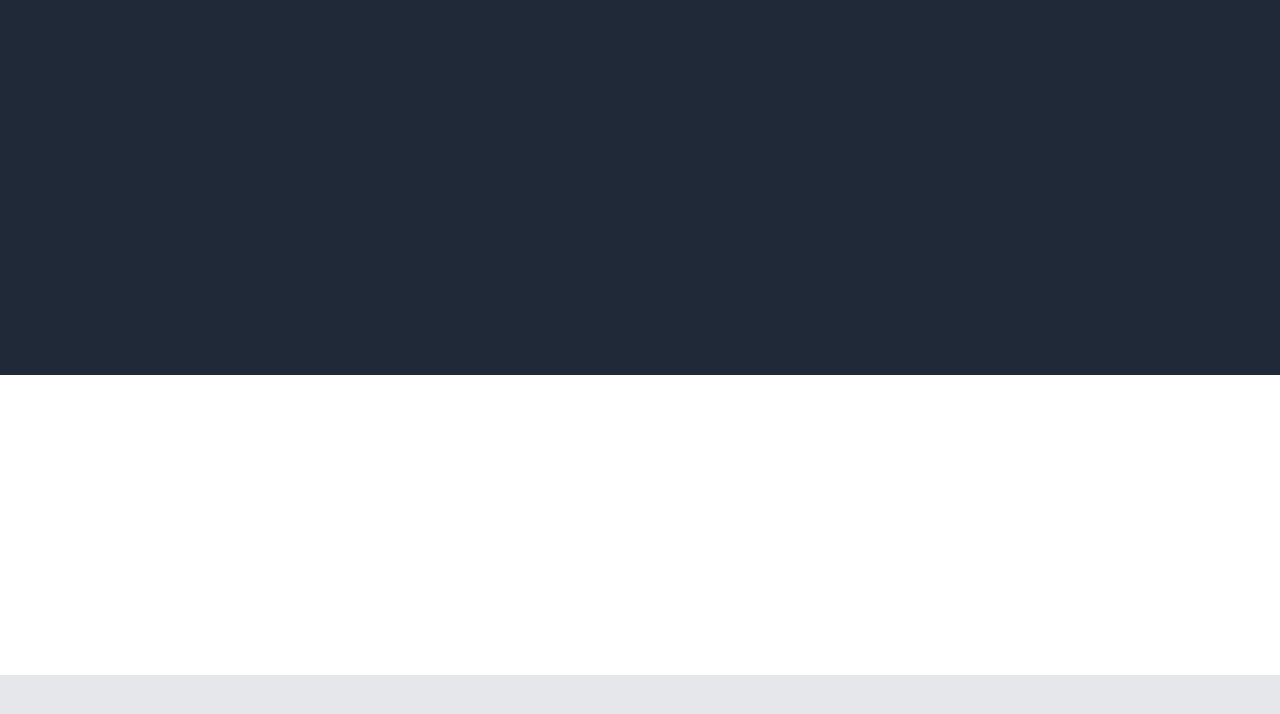
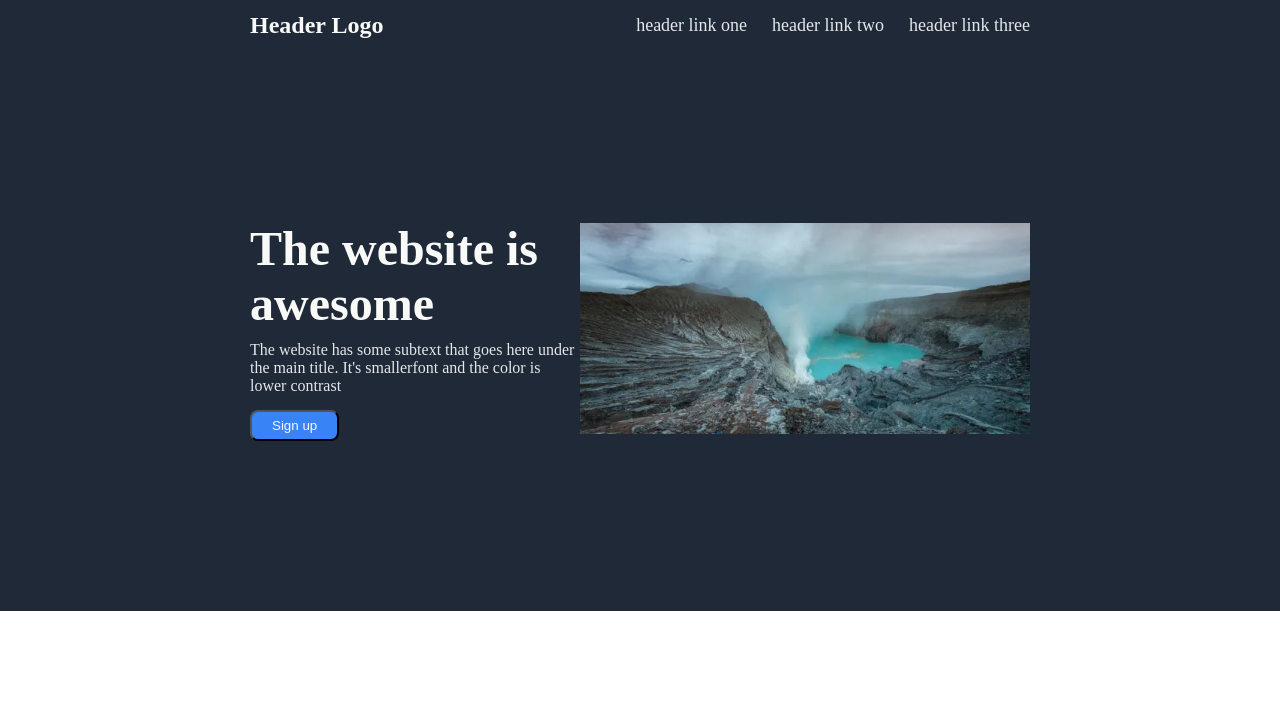
Before and after one commit to HampusNordan/landing-page, a plain HTML site: page index.html in a window 1280 px wide. Drawn offline with Linux system fonts and the light colour scheme.

Commit message:
completed section one

```diff
--- a/css/styles.css
+++ b/css/styles.css
@@ -1,3 +1,9 @@
+* {
+  margin: 0;
+  padding: 0;
+  box-sizing: border-box;
+}
+
 body, html {
   margin: 0;
   padding: 0;
@@ -5,32 +11,88 @@ body, html {
   overflow: auto;
 }
 
+.page {
+    min-height: 100vh;
+    display: flex;
+    flex-direction: column;
+}
+
 .header {
     background-color: #1F2937;
-    height: 75px;
+    display: flex;
+    justify-content: space-between;
+    padding: 12px 250px;
+    align-items: center;
+}
+
+h2 {
+   font-size: 24px;
+   color: #F9FAF8;
+   margin: 0;
+}
+
+ul {
+    display: flex;
+    list-style-type:none;
+    gap: 25px;
+    align-items: center;
+    font-size: 18px;
+    color: #E5E7EB;
 }
 
 .one {
     background-color: #1F2937;
-    height: 300px;
+    display: flex;
+    padding: 75px 250px;
+    justify-content: space-between;
+    align-items: center;
+    flex: 1;
+}
+
+.contents {
+    width:450px;
+}
+
+h1 {
+    font-size: 48px;
+    color: #F9FAF8;
+    font-weight: 900;
+}
+
+p {
+     color: #E5E7EB;
+     margin-top: 10px;
+}
+
+img {
+    height: auto;
+    width: 450px;
+}
+button {
+  color: #F9FAF8;
+  background-color: #3883F6;
+  padding: 6px 20px;
+  border-radius: 8px;
+  margin-top: 15px;
 }
 
 .two {
     background-color: white;
-    height: 300px;
+    flex: 1;
+
 }
 
 .three {
     background-color: #E5E7EB;
-    height: 300px;
+
 }
 
 .four {
     background-color: white;
-    height: 300px;
+
 }
 
 .footer {
     background-color: #1F2937;
-    height: 75px;
+
 }
--- a/index.html
+++ b/index.html
@@ -7,11 +7,26 @@
   </head>
 
   <body>
+    <div class="page">
         <header class="header">
+            <h2>Header Logo</h2>
+            <ul>
+                <li>header link one</li>
+                <li>header link two</li>
+                <li>header link three</li>
+            </ul>
 
         </header>
 
         <section class="one">
+            <div class="contents">
+                <h1>The website is awesome</h1>
+                <p>The website has some subtext that goes here under the main title. It's smallerfont and the color is lower contrast</p>
+                <button>Sign up</button>
+            </div>
+            <div>
+                <img src="images/image2.jpg">
+            </div>
 
         </section>
 
@@ -30,6 +45,6 @@
         <footer class="footer">
 
         </footer>
-
+    </div>
   </body>
 </html>
```
Also changed, not shown: images/image1.jpg (added), images/image2.jpg (added). Lines whose indentation alone changed are shown as unchanged.
